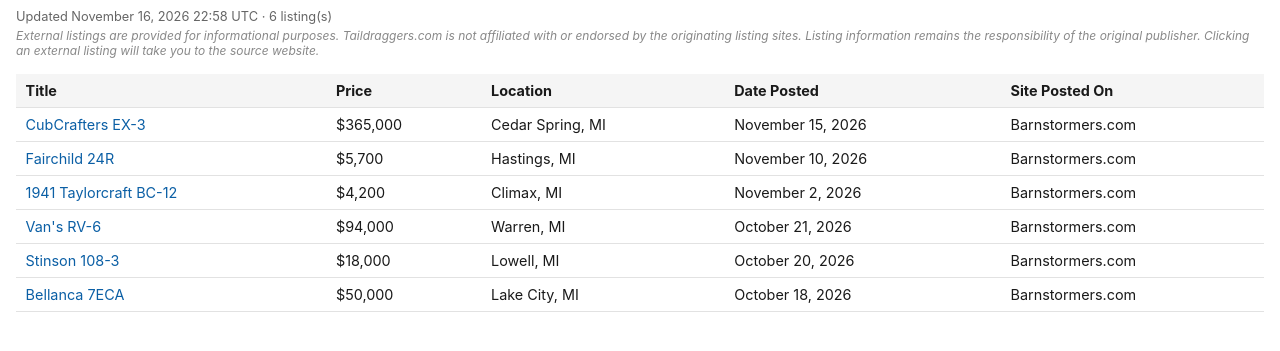
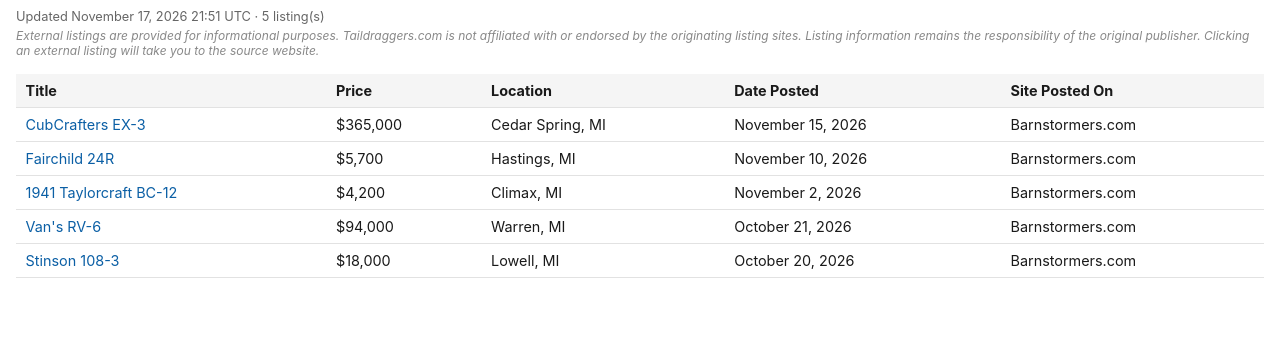
Before and after one commit to taildraggers/michigan, a plain HTML site: page docs/index.html in a window 1280 px wide. Shown: the part 43-394 px from the top of the page. Drawn offline with Linux system fonts and the light colour scheme.

Commit message:
Update Michigan listings (2026-11-17)

```diff
--- a/docs/index.html
+++ b/docs/index.html
@@ -58,7 +58,7 @@
 </head>
 <body>
   <h1>Taildragger Ads in Michigan</h1>
-  <div class="updated">Updated November 16, 2026 22:58 UTC &middot; 6 listing(s)</div>
+  <div class="updated">Updated November 17, 2026 21:51 UTC &middot; 5 listing(s)</div>
   <div class="disclaimer">External listings are provided for informational purposes. Taildraggers.com is not affiliated with or endorsed by the originating listing sites. Listing information remains the responsibility of the original publisher. Clicking an external listing will take you to the source website.</div>
   <table>
     <thead>
@@ -70,7 +70,6 @@
         <tr><td><a href="https://www.barnstormers.com/classified-1974593-1941-Taylorcraft-BC-12-65.html" target="_blank" rel="noopener noreferrer">1941 Taylorcraft BC-12</a></td><td>$4,200</td><td>Climax, MI</td><td>November 2, 2026</td><td>Barnstormers.com</td></tr>
         <tr><td><a href="https://www.barnstormers.com/classified-2067011-RV6.html" target="_blank" rel="noopener noreferrer">Van&#x27;s RV-6</a></td><td>$94,000</td><td>Warren, MI</td><td>October 21, 2026</td><td>Barnstormers.com</td></tr>
         <tr><td><a href="https://www.barnstormers.com/classified-2079129-Stinson-108-3-project.html" target="_blank" rel="noopener noreferrer">Stinson 108-3</a></td><td>$18,000</td><td>Lowell, MI</td><td>October 20, 2026</td><td>Barnstormers.com</td></tr>
-        <tr><td><a href="https://www.barnstormers.com/classified-2069680-75CITABRIA-7ECA-2400TT-110SMOH.html" target="_blank" rel="noopener noreferrer">Bellanca 7ECA</a></td><td>$50,000</td><td>Lake City, MI</td><td>October 18, 2026</td><td>Barnstormers.com</td></tr>
     </tbody>
   </table>
 <script>
```
